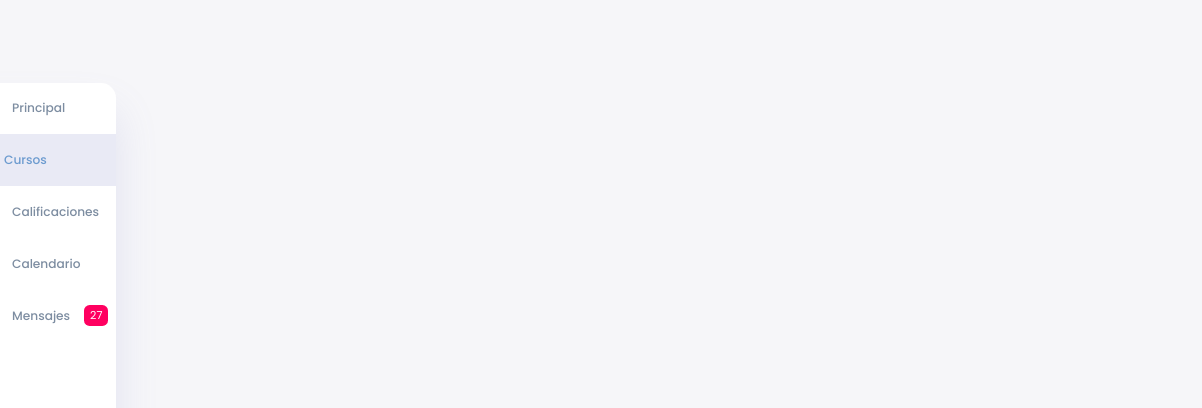
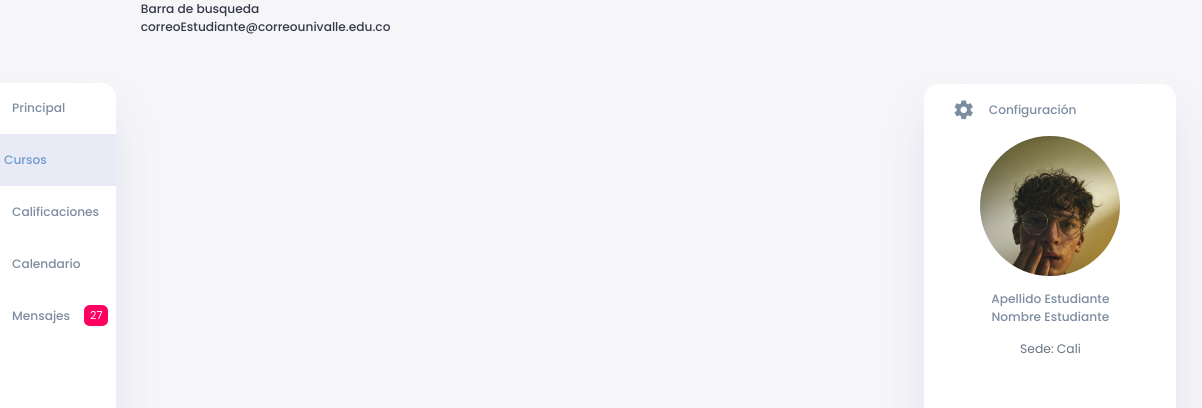
Before and after one commit to VictorHOG95/Admin_Dashboard, a plain HTML site: page index.html in a window 1280 px wide. Shown: the top 408 px of the page, 78-1280 px from the left. Drawn offline with Linux system fonts and the light colour scheme.

Commit message:
Creación y estilizado del panel lateral derecho (Perfil).

```diff
--- a/index.html
+++ b/index.html
@@ -80,6 +80,38 @@
             </div>
         </aside>
         <!--End of Sidebar Section-->
+
+        <!-- Main Content -->
+        <main>
+            <h3>Barra de busqueda</h3>
+            <h3>correoEstudiante@correounivalle.edu.co</h3>
+        </main>
+        <!-- End of Main Content -->
+        <div class="right-section">
+            <!-- <div class="nav"></div> -->
+
+            <div class="profile">
+                <a href="#">
+                    <span class="material-icons-sharp">
+                        <span class="material-icons-outlined">
+                            settings
+                        </span>
+                    </span>
+                    <h3>Configuración</h3>
+                </a>
+                <div class="user-profile">
+                    <div class="profile-photo">
+                        <img src="images/profile-2.jpg">
+                    </div>
+                    <div class="info">
+                        <h3>Apellido Estudiante</h3>
+                        <h3>Nombre Estudiante</h3>
+                        <p>Sede: Cali </p>
+                    </div>
+                </div>
+            </div>
+
+        </div>
     </div>
 
     <script src="main.js"></script>
--- a/style.css
+++ b/style.css
@@ -120,7 +120,7 @@ b {
   width: 96%;
   margin: 0 auto;
   gap: 1.8rem;
-  grid-template-columns: 12rem auto 23rem;
+  grid-template-columns: 12rem auto 18rem;
 }
 
 aside {
@@ -206,18 +206,66 @@ aside .sidebar a.active span {
   margin-left: calc(1re - 3px);
 }
 
-aside .sidebar a:hover{
+aside .sidebar a:hover {
   color: var(--color-primary);
 }
 
-aside .sidebar a:hover span{
+aside .sidebar a:hover span {
   margin-left: 0.1rem;
 }
 
-aside .sidebar .message-count{
+aside .sidebar .message-count {
   background-color: var(--color-danger);
   padding: 2px 6px;
   color: var(--color-white);
   font-size: 11px;
   border-radius: var(--border-radius-1);
 }
+
+.right-section {
+  /* margin-top: 1.4rem; */
+  background-color: var(--color-white);
+  box-shadow: var(--box-shadow);
+  border-radius: 15px;
+  height: 88vh;
+  position: relative;
+  top: 6rem;
+
+  transition: all 0.3s ease;
+}
+
+.right-section .profile a {
+  display: flex;
+  align-items: center;
+  color: var(--color-info-dark);
+  height: 3.7rem;
+  gap: 1rem;
+  position: relative;
+  margin-left: 2rem;
+  transition: all 0.3s ease;
+}
+
+.right-section .profile a span {
+  font-size: 1.6rem;
+  transition: all 0.3s ease;
+}
+
+.right-section .profile .user-profile {
+  justify-content: center;
+  text-align: center;
+  color: var(--color-info-dark);
+}
+
+.right-section .profile .profile-photo {
+  width: 10rem;
+  height: 10rem;
+  border-radius: 50%;
+  overflow: hidden;
+  margin: auto;
+  display: block;
+  margin-bottom: 1rem;
+}
+
+.right-section .profile .info p{
+  margin: 1rem;
+}
```
Also changed, not shown: images/profile-2.jpg (added), 2 other files. Lines whose indentation alone changed are shown as unchanged.
